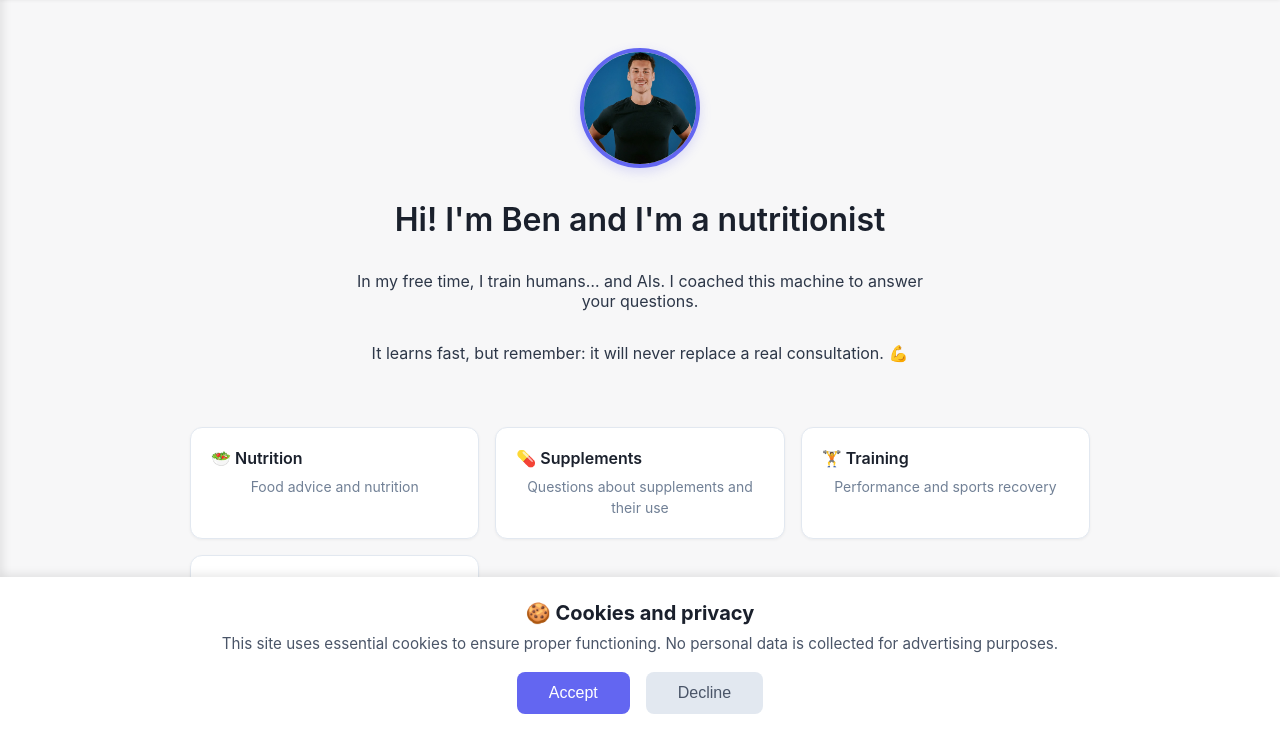
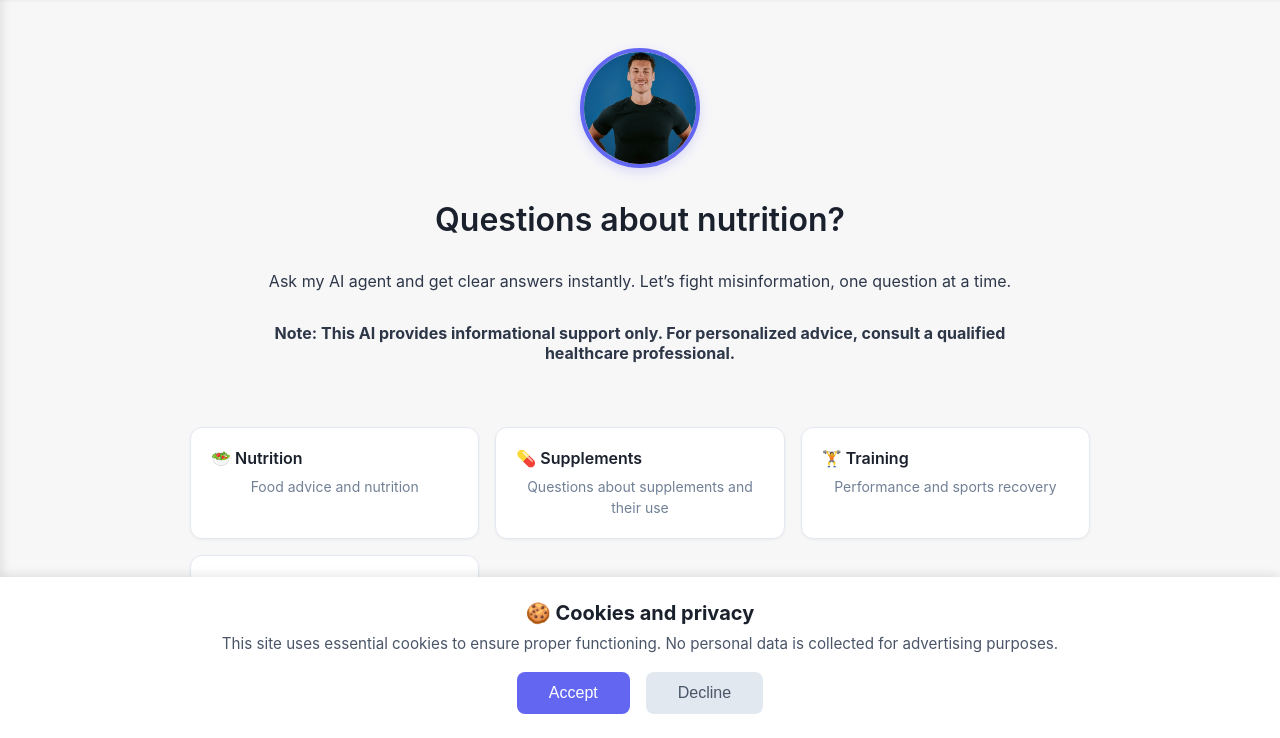
Before and after one commit to metrotechnet/ai-agent-factory, a FastAPI app: page / in a window 1280 px wide. Shown: the part 62-800 px from the top of the page. Run offline with FastAPI, Linux system fonts and the light colour scheme; some libraries are stand-ins or nearby versions.

Commit message:
Add download endpoint for question log and update UI text; enhance CSS for better layout

```diff
--- a/agents/bennutritionniste.ai/app.py
+++ b/agents/bennutritionniste.ai/app.py
@@ -1,3 +1,5 @@
+from fastapi.responses import FileResponse
+
 from dotenv import load_dotenv
 from fastapi import FastAPI, Body
 from fastapi.staticfiles import StaticFiles
@@ -172,6 +174,20 @@ def add_comment_api(
     else:
         return {"status": "error", "message": "Question ID not found"}
 
+# Endpoint to download the question_log.json file (protected by key in URL argument)
+from fastapi import Query
+@app.get("/api/download_log")
+def download_question_log(key: str = Query(...)):
+    if key != "dboubou363":
+        return {"status": "error", "message": "Unauthorized"}
+    if not QUESTION_LOG_PATH.exists():
+        return {"status": "error", "message": "Log file not found"}
+    return FileResponse(
+        path=str(QUESTION_LOG_PATH),
+        filename="question_log.json",
+        media_type="application/json"
+    )
+
 def _clean_old_sessions():
     """Remove sessions older than SESSION_TIMEOUT"""
     now = datetime.now()
--- a/agents/bennutritionniste.ai/config/config.json
+++ b/agents/bennutritionniste.ai/config/config.json
@@ -17,9 +17,9 @@
       "legal": "Avertissements"
     },
     "intro": {
-      "title": "Salut ! Je m'appelle Ben et je suis nutritionniste",
-      "description": "Dans mes temps libres, j'entraîne des humains… et des IA. J'ai coaché cette machine pour qu'elle réponde à vos questions.",
-      "disclaimer": "Elle apprend vite, mais souvenez-vous : elle ne remplacera jamais une vraie consultation. 💪",
+      "title": "Des questions sur la nutrition ?",
+      "description": "Posez-les à mon agent IA et obtenez des réponses claires instantanément. Luttons contre la désinformation, une question à la fois.",
+      "disclaimer": "Note : Cet agent IA fournit uniquement des informations. \nPour des conseils personnalisés, consultez un professionnel de santé qualifié.",
       "profileAlt": "Ben Nutritionniste",
       "profileImage": "/static/ben.nutritioniste.jpg"
     },
@@ -105,9 +105,9 @@
       "legal": "Warnings"
     },
     "intro": {
-      "title": "Hi! I'm Ben and I'm a nutritionist",
-      "description": "In my free time, I train humans… and AIs. I coached this machine to answer your questions.",
-      "disclaimer": "It learns fast, but remember: it will never replace a real consultation. 💪",
+      "title": "Questions about nutrition?",
+     "description": "Ask my AI agent and get clear answers instantly. Let’s fight misinformation, one question at a time.",
+      "disclaimer": "Note: This AI provides informational support only. For personalized advice, consult a qualified healthcare professional.",
       "profileAlt": "Ben Nutritionist",
       "profileImage": "/static/ben.nutritioniste.jpg"
     },
--- a/agents/bennutritionniste.ai/static/style.css
+++ b/agents/bennutritionniste.ai/static/style.css
@@ -595,7 +595,7 @@ footer {
 
 .empty-state p {
     text-align: center;
-    max-width: 600px;
+    max-width: 800px;
 }
 
 .suggestions {
--- a/agents/bennutritionniste.ai/templates/index.html
+++ b/agents/bennutritionniste.ai/templates/index.html
@@ -64,7 +64,7 @@
                 <img src="/static/ben.nutritioniste.jpg" alt="Ben Nutritionniste" data-i18n-alt="intro.profileAlt" data-i18n-src="intro.profileImage" class="profile-photo">
                 <h2 data-i18n="intro.title">Salut ! Je m'appelle Ben et je suis nutritionniste</h2>
                 <p data-i18n="intro.description">Dans mes temps libres, j'entraîne des humains… et des IA. J'ai coaché cette machine pour qu'elle réponde à vos questions.</p>
-                <p data-i18n="intro.disclaimer">Elle apprend vite, mais souvenez-vous : elle ne remplacera jamais une vraie consultation. 💪</p>
+                <p><strong data-i18n="intro.disclaimer">Elle apprend vite, mais souvenez-vous : elle ne remplacera jamais une vraie consultation. 💪</strong></p>
                 <div class="suggestions">
                     <div class="suggestion-card">
                         <h3 data-i18n="suggestions.nutrition.title">🥗 Nutrition</h3>
```
